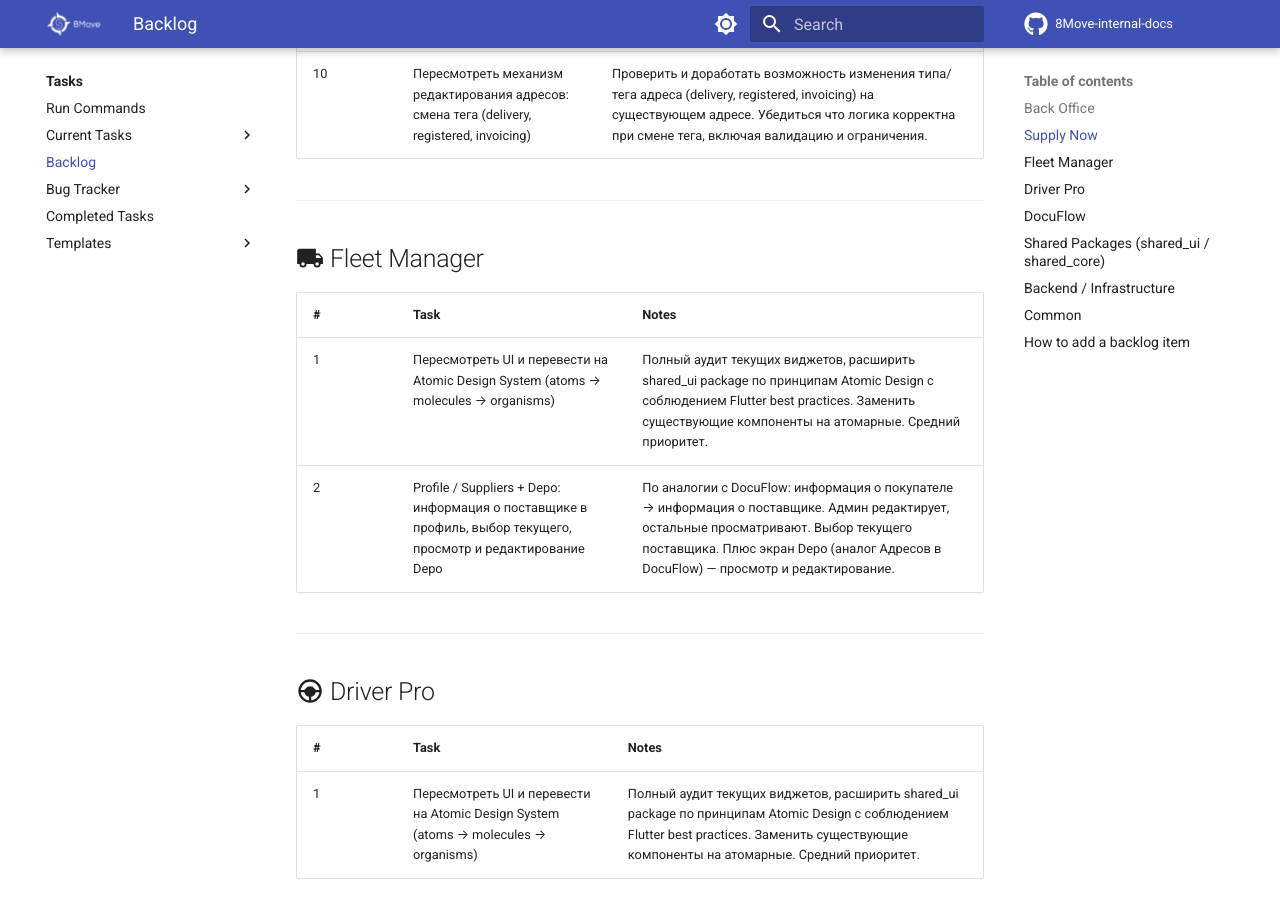
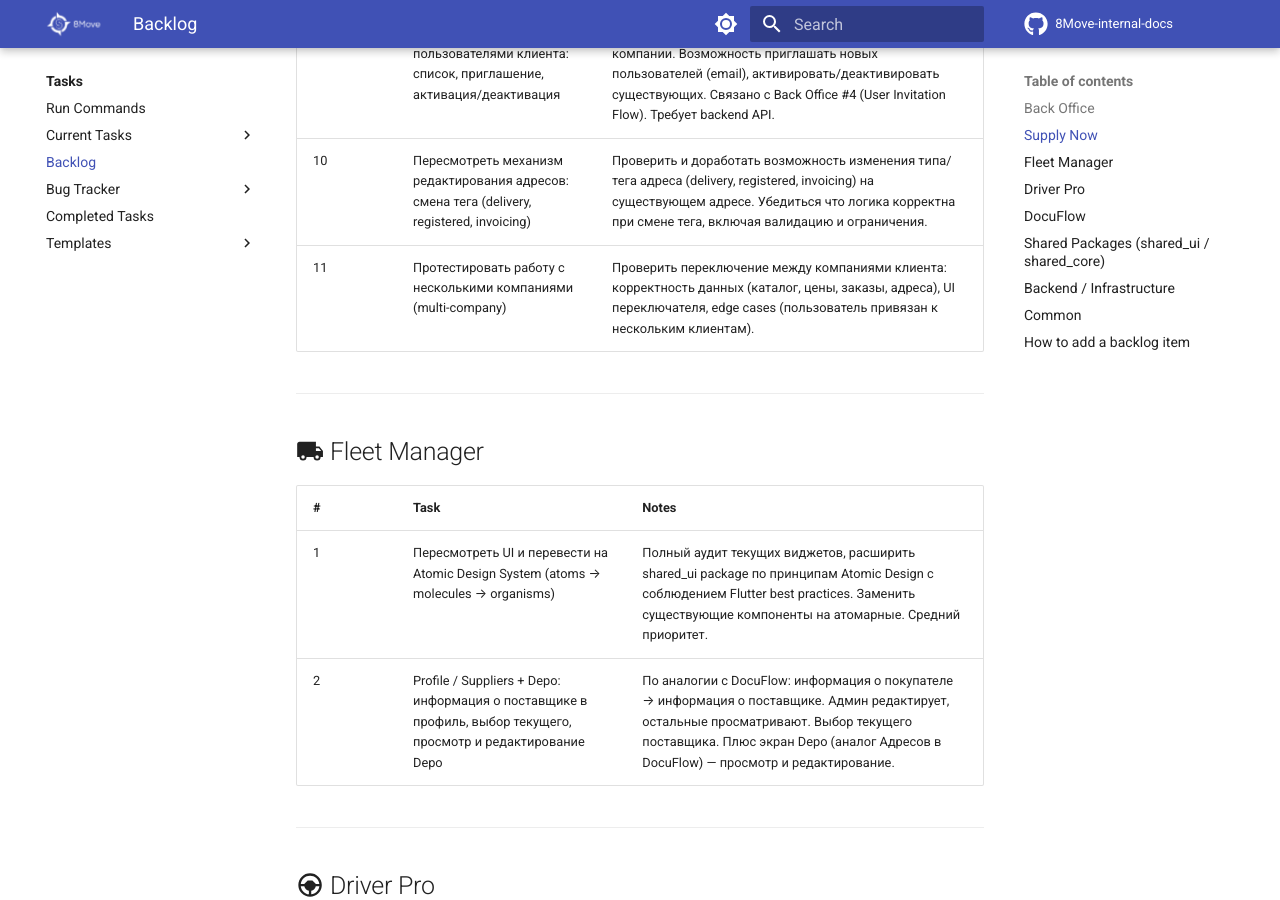
Before and after one commit to MaxShytov/8Move-internal-docs, an MkDocs documentation site: the page built from docs/tasks/backlog.md, in a window 1280 px wide and 900 px high, scrolled down 4698 px. Built offline with MkDocs 1.6.1 and Material for MkDocs 9.7.7, drawn with Linux system fonts in a browser that asks for light colours; comment, search, counter and statistics services are not loaded; some of the changed text lies outside the part shown.

Commit message:
backlog: add 8Move logo animation (Back Office) and multi-company testing (Supply Now)
Co-Authored-By: Claude Opus 4.6 <noreply@anthropic.com>

```diff
--- a/docs/tasks/backlog.md
+++ b/docs/tasks/backlog.md
@@ -50,6 +51,7 @@ Ideas and planned tasks that are not yet in active development. When a task move
 | 8 | Onboarding flow for clients: welcome screens, step-by-step profile setup wizard, and contextual tooltips | 3 компонента: 1) Welcome carousel при первом входе, 2) Пошаговая настройка (company info, delivery address, preferences), 3) Контекстные подсказки по ключевым функциям (каталог, корзина, заказы). Backend: флаг onboarding_completed на модели user/client. |
 | 9 | Управление пользователями клиента: список, приглашение, активация/деактивация | Client admin видит список пользователей своей компании. Возможность приглашать новых пользователей (email), активировать/деактивировать существующих. Связано с Back Office #4 (User Invitation Flow). Требует backend API. |
 | 10 | Пересмотреть механизм редактирования адресов: смена тега (delivery, registered, invoicing) | Проверить и доработать возможность изменения типа/тега адреса (delivery, registered, invoicing) на существующем адресе. Убедиться что логика корректна при смене тега, включая валидацию и ограничения. |
+| 11 | Протестировать работу с несколькими компаниями (multi-company) | Проверить переключение между компаниями клиента: корректность данных (каталог, цены, заказы, адреса), UI переключателя, edge cases (пользователь привязан к нескольким клиентам). |
 
 ---
 
```
Also changed, not shown: other parts of docs/tasks/backlog.md (+2 -1 lines).
